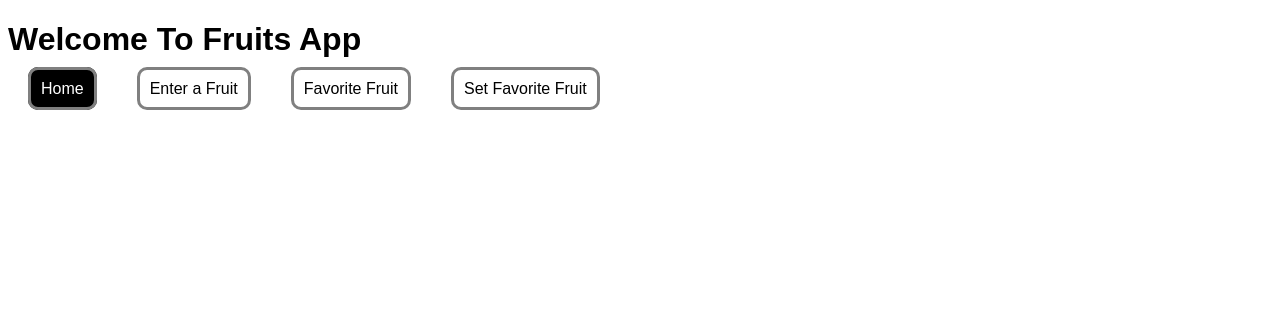
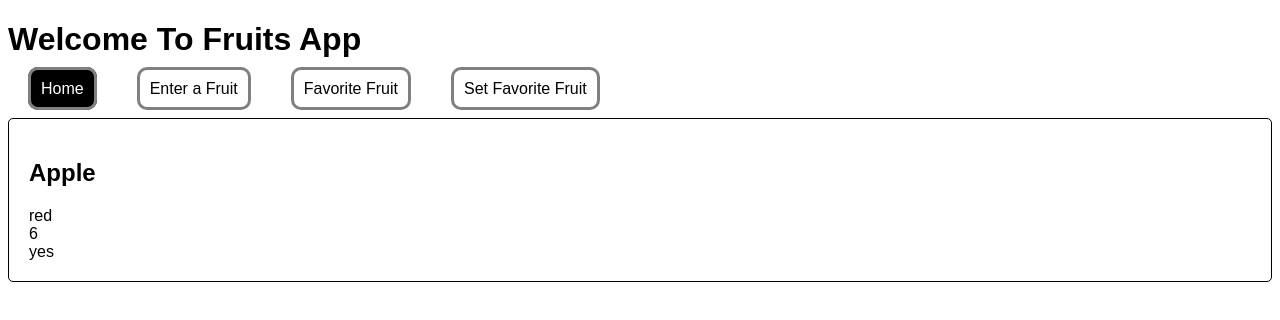
Before and after one commit to Anbui0115/PA-week-14, a React (Create React App) app: page /fruits/1 in a window 1280 px wide. Shown: the top 320 px of the page. Built offline with nearby package versions, Linux system fonts and the light colour scheme.

Commit message:
final version, added key for <li>

```diff
--- a/src/components/FruitForm.js
+++ b/src/components/FruitForm.js
@@ -5,14 +5,17 @@ import { useHistory } from "react-router-dom";
 const COLORS = ["red", "orange", "yellow", "green", "blue", "purple"];
 
 function FruitForm({ fruits }) {
+  //Make name,color,sweetness,seeds into controlled input
   const [name, setName] = useState("");
   const [sweetness, setSweetness] = useState(1);
   const [color, setColor] = useState(COLORS[0]);
   const [seeds, setSeeds] = useState("yes");
+
+  //Form validation handling
+  // 1.create state variable to handle errors array
   const [validationErrors, setValidationErrors] = useState([]);
 
-  const history = useHistory();
-
+  // 2.useEffect to add errors
   useEffect(() => {
     const errors = [];
 
@@ -22,9 +25,23 @@ function FruitForm({ fruits }) {
       errors.push("Sweetness must be between 1 and 10");
     if (fruits.map((fruit) => fruit.name).includes(name))
       errors.push("Name already exists.");
+    // const test = fruits.map((fruit) => fruit.name);
+    // console.log("this is fruits.map ----fruit.name", test);
+    // 0: "Apple"
+    // 1: "Banana"
+    // 2: "Kiwi"
+    // 3: "Lemon"
+    setValidationErrors(errors);
+  }, [name, sweetness, color, seeds]);
+  //redirect using useHistory
+  const history = useHistory();
 
-    setValidationErrors(errors);
-  }, [name, sweetness]);
+  //onSubmit callback function
+  // const submitted = (e) => {
+  //   //need preventDefault to stop the default behavior
+  //   //without it, the entire form will be reloaded
+  //   //lose all data--> undesireable
+
 
   const submitted = (event) => {
     event.preventDefault();
@@ -38,6 +55,7 @@ function FruitForm({ fruits }) {
   };
 
   return (
+    //  <form className="fruit-form" onSubmit={(e)=>submitted()}>
     <form className="fruit-form" onSubmit={submitted}>
       <h2>Enter a Fruit</h2>
       <ul className="errors">
--- a/src/components/FruitShow.js
+++ b/src/components/FruitShow.js
@@ -1,5 +1,21 @@
-function FruitShow() {
-  return null;
+import { useParams } from "react-router-dom";
+
+
+function FruitShow({ fruits }) {
+  const { fruitId } = useParams(); //fruitId should be a string,matches the fruit.id (string)
+  //useParams return an obj, we key into obj to get id"1"
+  // console.log("fruidId---", fruitId); //"1"
+  // console.log("useParams", useParams()); //{fruitId: '1'}
+
+  const fruit = fruits.find((fruit) => fruit.id === fruitId);
+  return (
+    <div className={"fruit-show"}>
+      <h2>{fruit.name}</h2>
+      <div>{fruit.color}</div>
+      <div>{fruit.sweetness}</div>
+      <div>{fruit.seeds}</div>
+    </div>
+  );
 }
 
 export default FruitShow;
--- a/src/components/FruitsIndex.js
+++ b/src/components/FruitsIndex.js
@@ -2,10 +2,10 @@ import { Link } from "react-router-dom";
 
 function FruitsIndex({ fruits }) {
   return (
-    <div className={'fruits-index'}>
+    <div className={"fruits-index"}>
       <h2>Fruits Index</h2>
       {fruits.map((fruit) => (
-        <li>
+        <li key={fruit.id}>
           <Link to={`/fruits/${fruit.id}`}>{fruit.name}</Link>
         </li>
       ))}
--- a/src/context/FavFruitContext.js
+++ b/src/context/FavFruitContext.js
@@ -1,9 +1,8 @@
 import { createContext, useContext, useState } from "react";
 
 export const FavFruitContext = createContext();
-// Custom hook
-// export const useFavFruitContext = useContext(FavFruitContext);
-
+// Custom hook has to be in a function component
+export const useFavFruitContext = () => useContext(FavFruitContext);
 
 export default function FavFruitProvider(props) {
   const [favFruitId, setFavFruitId] = useState("1");
```
